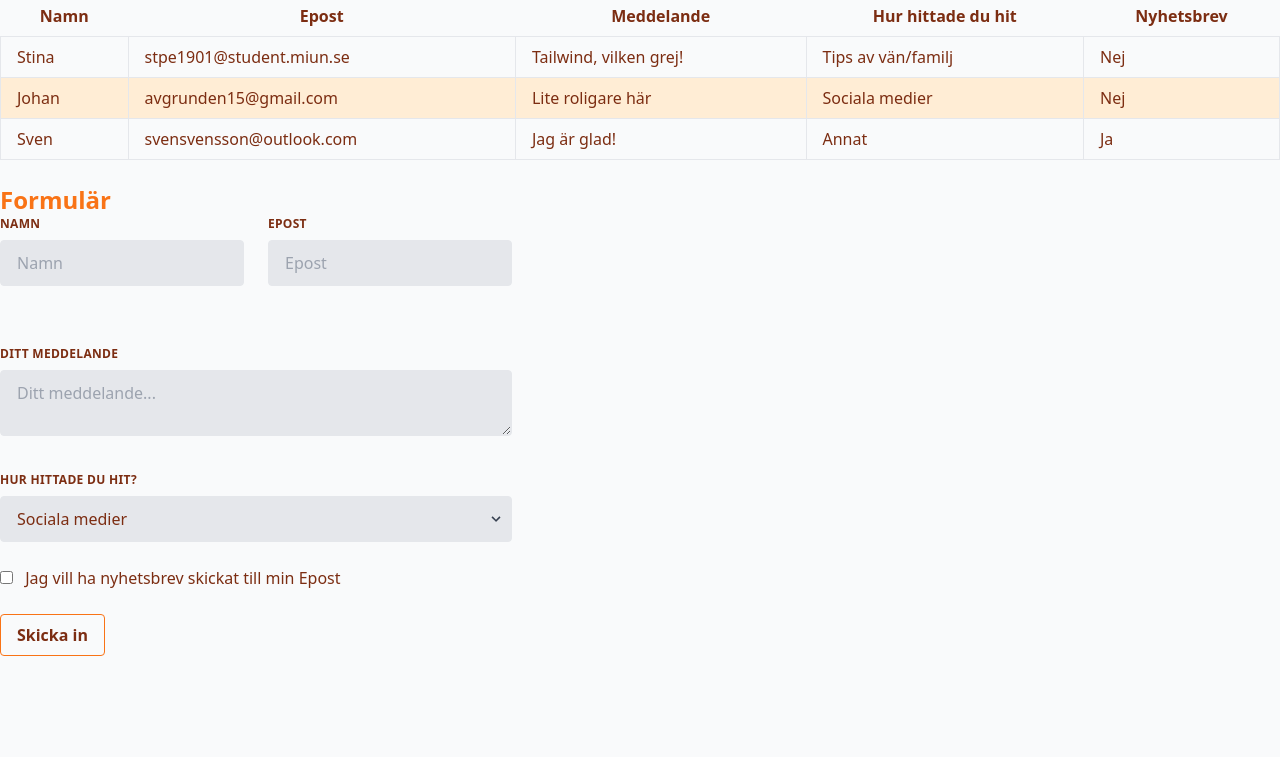
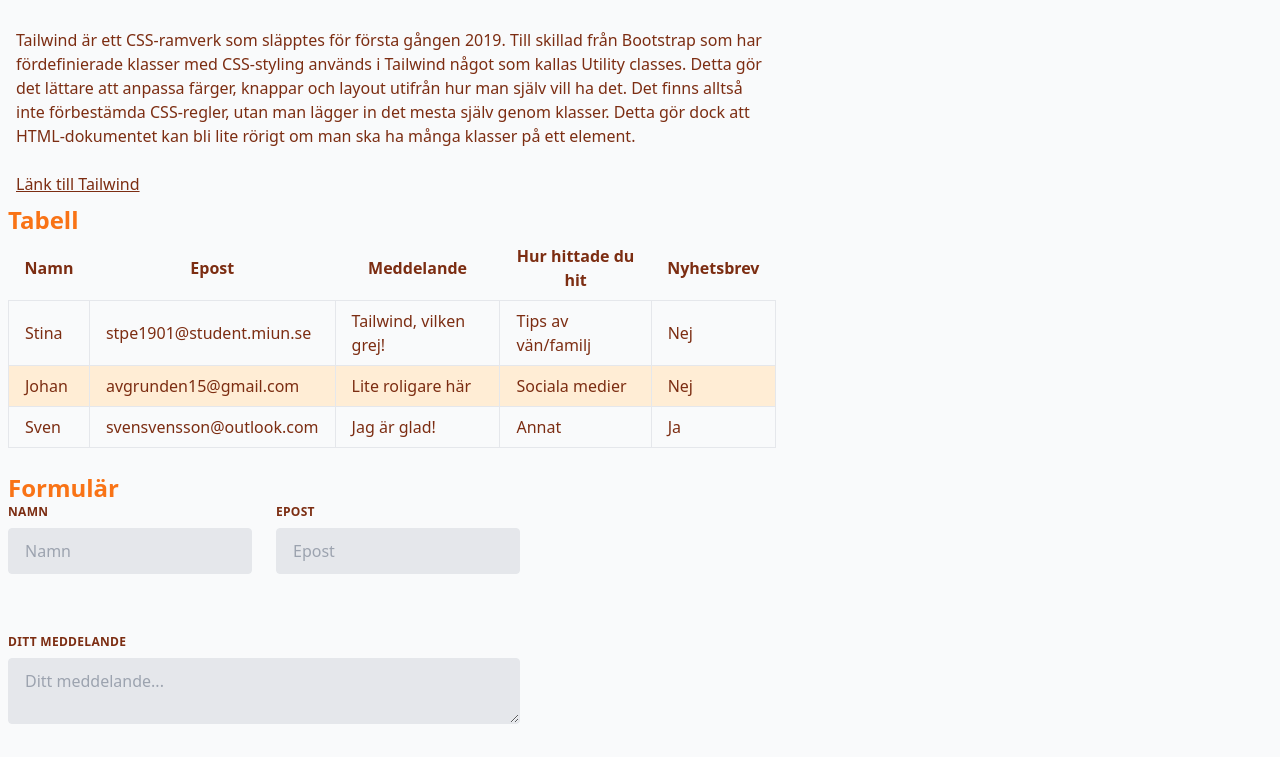
Before and after one commit to stinaRamona/Moment1Fullstack, a website: page src/ramverk2.html in a window 1280 px wide. Shown: the part 242-999 px from the top of the page. Before the commit the page ends 898 px from the top, so only its background shows below. Drawn offline with nearby package versions, Linux system fonts and the light colour scheme.

Commit message:
Info om tailwind inlagt

```diff
--- a/src/ramverk2.html
+++ b/src/ramverk2.html
@@ -25,14 +25,24 @@
             </li>
         </ul>
     </nav>
-    <main class="container mx-auto">
+    <main class="container mx-auto p-2">
         <h1 class="text-3xl font-bold text-orange-500">Tailwind</h1>
-        <p class="text-orange-900">Om tailwind...</p>
+        <p class="text-orange-900 max-w-3xl p-2">
+          På denna sida har jag använt mig av Tailwind CSS. Ramverket är inkluderat i head genom en CDN-länk.
+          <br><br>
+          Tailwind är ett CSS-ramverk som släpptes för första gången 2019.
+          Till skillad från Bootstrap som har fördefinierade klasser med CSS-styling används i Tailwind något som
+          kallas Utility classes. Detta gör det lättare att anpassa färger, knappar och layout utifrån hur
+          man själv vill ha det. Det finns alltså inte förbestämda CSS-regler, utan man lägger in det mesta själv genom
+          klasser. Detta gör dock att HTML-dokumentet kan bli lite rörigt om man ska ha många klasser på ett element.
+          <br><br>
+          <a href="https://tailwindcss.com/" class="text-orange-900 underline">Länk till Tailwind</a>
+        </p>
 
         <h2 class="text-2xl font-bold text-orange-500">Tabell</h2>
 
         <div class="overflow x-auto">
-          <table class="table-auto w-full text-orange-900">
+          <table class="table-auto w-full text-orange-900 max-w-3xl">
               <thead>
                 <tr>
                   <th class="px-4 py-2">Namn</th>
```
Also changed, not shown: dist/ramverk2.html.
